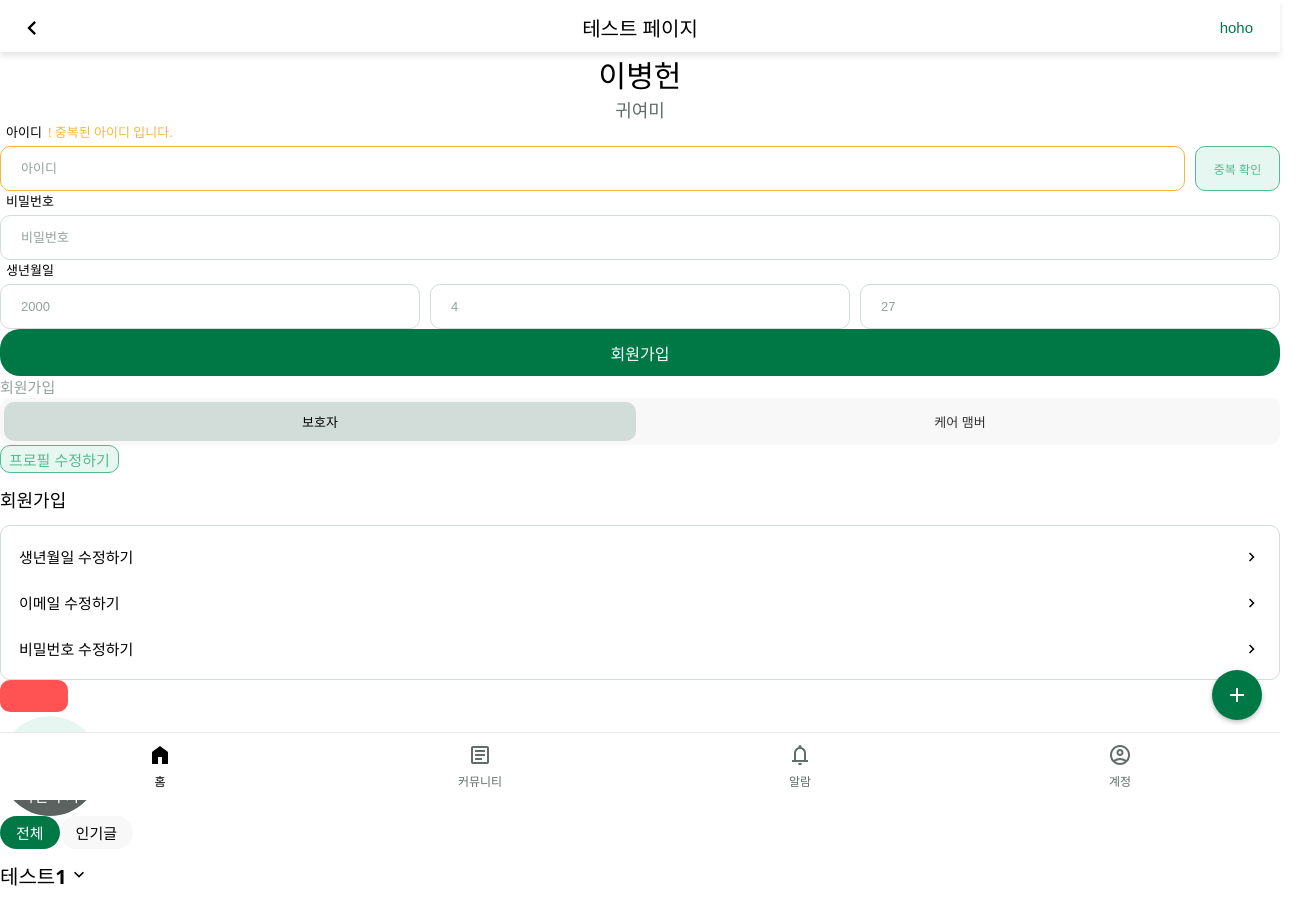
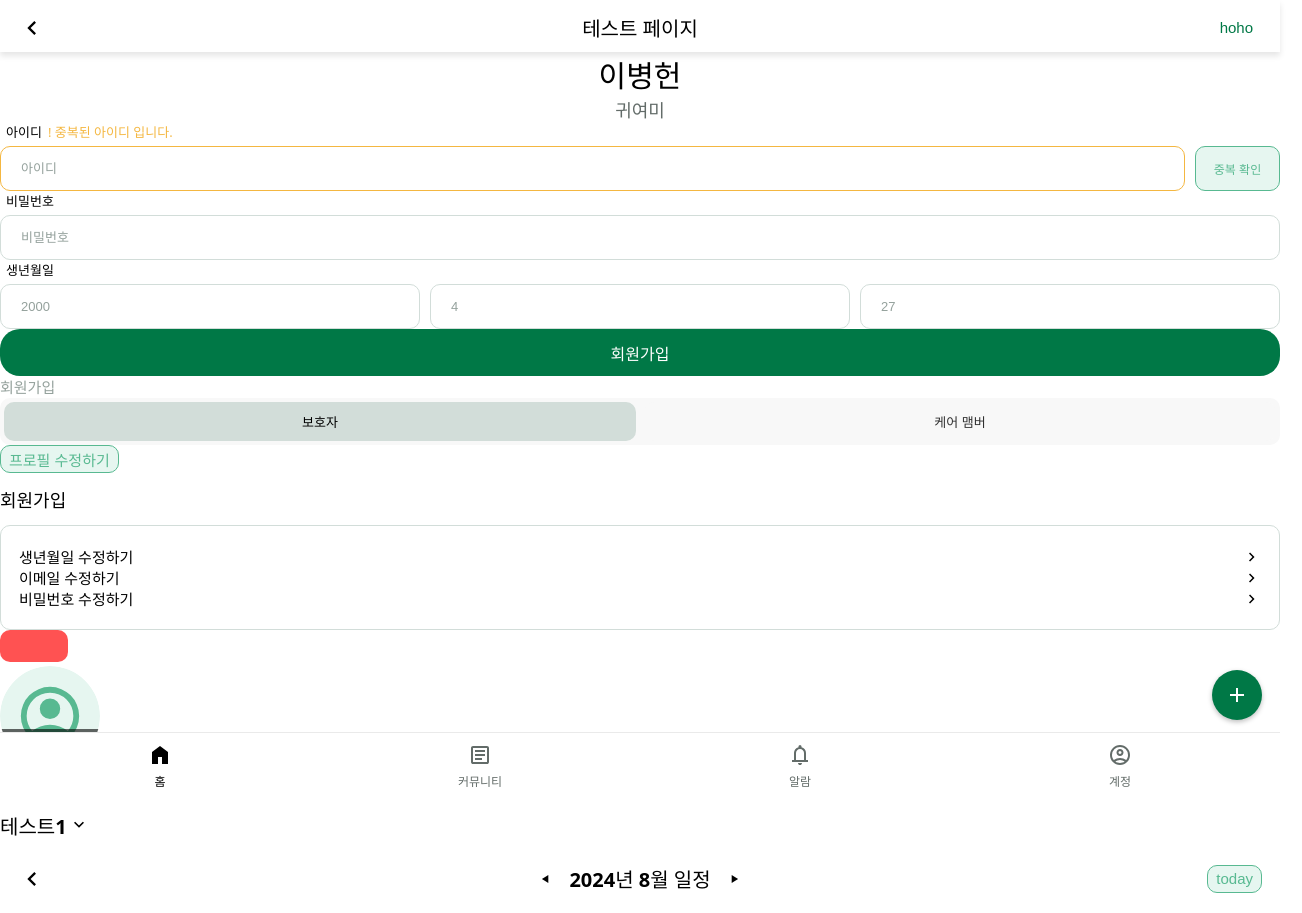
Before and after one commit to Team-MansuMugang/mansumugang-fontend, a React (Vite) app: page /test in a window 1280 px wide. Shown: the top 913 px of the page, 1302 px wide, since content can reach past the window. Built offline with nearby package versions, Linux system fonts and the light colour scheme.

Commit message:
전역 선택자 .main-page만 타겟팅 수정

```diff
--- a/src/pages/home/MainPage.css
+++ b/src/pages/home/MainPage.css
@@ -15,7 +15,7 @@
   margin: 0;
 }
 
-hr {
+.main-page hr {
   margin: 0;
   border: 0;
   width: 100vw;
@@ -24,12 +24,12 @@ hr {
   border-top: 9px solid var(--color-neutral-95);
 }
 
-.item-selector {
+.main-page .item-selector {
   position: sticky;
   top: 0px;
 }
 
-.border-container {
+.main-page .border-container {
   display: flex;
   flex-direction: column;
   gap: 25px;
```
